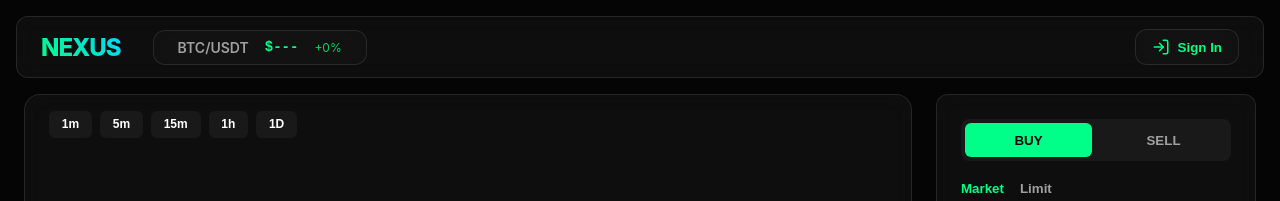
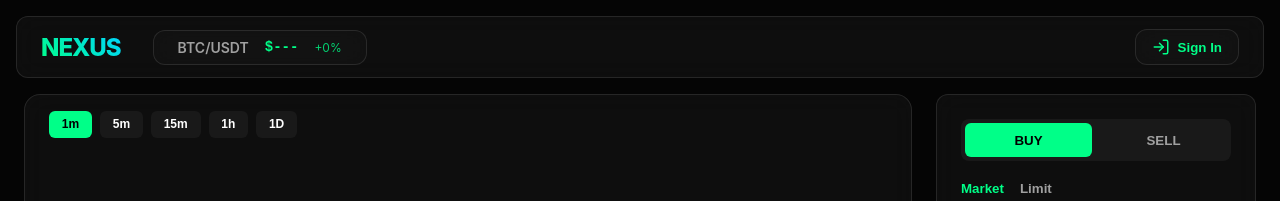
Before and after one commit to samy232/nexusV2, a Next.js app: page / in a window 1280 px wide. Shown: the top 201 px of the page. Built offline with nearby package versions, Linux system fonts and the light colour scheme; no server answers.

Commit message:
UI Refinement: Separate red close button from position info badge on chart

```diff
--- a/src/components/HighchartsChart.js
+++ b/src/components/HighchartsChart.js
@@ -8,13 +8,12 @@ export default function HighchartsChart({ price, history, onIntervalChange }) {
   const chartComponentRef = useRef(null);
   const { data: session } = useSession();
   const [positions, setPositions] = useState([]);
-  const [activeInterval, setActiveInterval] = useState('1M');
+  const [activeInterval, setActiveInterval] = useState('1m');
   const customElementsRef = useRef([]);
 
   // Initialize modules only on the client
   useEffect(() => {
     if (typeof window !== 'undefined' && typeof Highcharts === 'object') {
-      // Use dynamic require to avoid SSR issues
       try {
         const MouseWheelZoom = require('highcharts/modules/mouse-wheel-zoom');
         if (typeof MouseWheelZoom === 'function') {
@@ -70,12 +69,12 @@ export default function HighchartsChart({ price, history, onIntervalChange }) {
         ? (price - pos.price) * pos.amount
         : (pos.price - price) * pos.amount;
       const pnlPercent = (pnl / (pos.price * pos.amount)) * 100;
-      const color = pos.type === 'BUY' ? '#22ab94' : '#f23645';
+      const themeColor = pos.type === 'BUY' ? '#22ab94' : '#f23645';
 
-      const labelText = `${pos.type} ${pos.amount}  ${pnlPercent >= 0 ? '+' : ''}${pnlPercent.toFixed(2)}%  ✕`;
-
-      const label = chart.renderer.label(
-        labelText,
+      // 1. INFO BADGE (Type, Amount, PnL)
+      const infoText = `${pos.type} ${pos.amount}  ${pnlPercent >= 0 ? '+' : ''}${pnlPercent.toFixed(2)}%`;
+      const infoBadge = chart.renderer.label(
+        infoText,
         chart.plotLeft + 5,
         y - 12,
         'rect',
@@ -84,21 +83,46 @@ export default function HighchartsChart({ price, history, onIntervalChange }) {
         true
       )
       .attr({
-        fill: color,
-        padding: 5,
+        fill: 'rgba(15, 15, 15, 0.9)',
+        stroke: themeColor,
+        'stroke-width': 1,
+        padding: 6,
         r: 4,
         zIndex: 10
       })
       .css({
         color: 'white',
         fontSize: '10px',
-        fontWeight: '800',
+        fontWeight: '700'
+      })
+      .add();
+
+      // 2. SEPARATE RED CLOSE BUTTON
+      const closeButton = chart.renderer.label(
+        '✕',
+        chart.plotLeft + infoBadge.width + 10, // Small gap after info badge
+        y - 12,
+        'rect',
+        null,
+        null,
+        true
+      )
+      .attr({
+        fill: '#f23645',
+        padding: 6,
+        r: 4,
+        zIndex: 10
+      })
+      .css({
+        color: 'white',
+        fontSize: '10px',
+        fontWeight: '900',
         cursor: 'pointer'
       })
       .on('click', () => handleCloseTrade(pos.id))
       .add();
 
-      customElementsRef.current.push(label);
+      customElementsRef.current.push(infoBadge, closeButton);
     });
   };
 
```
